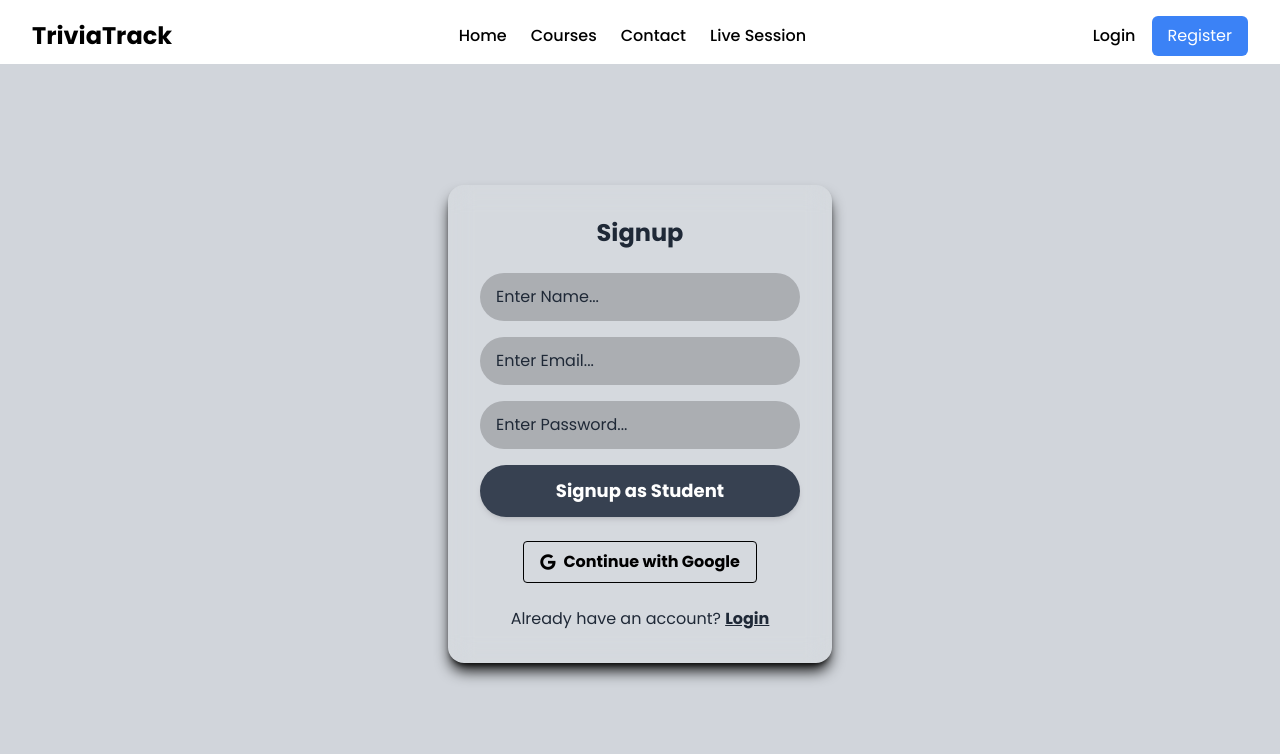
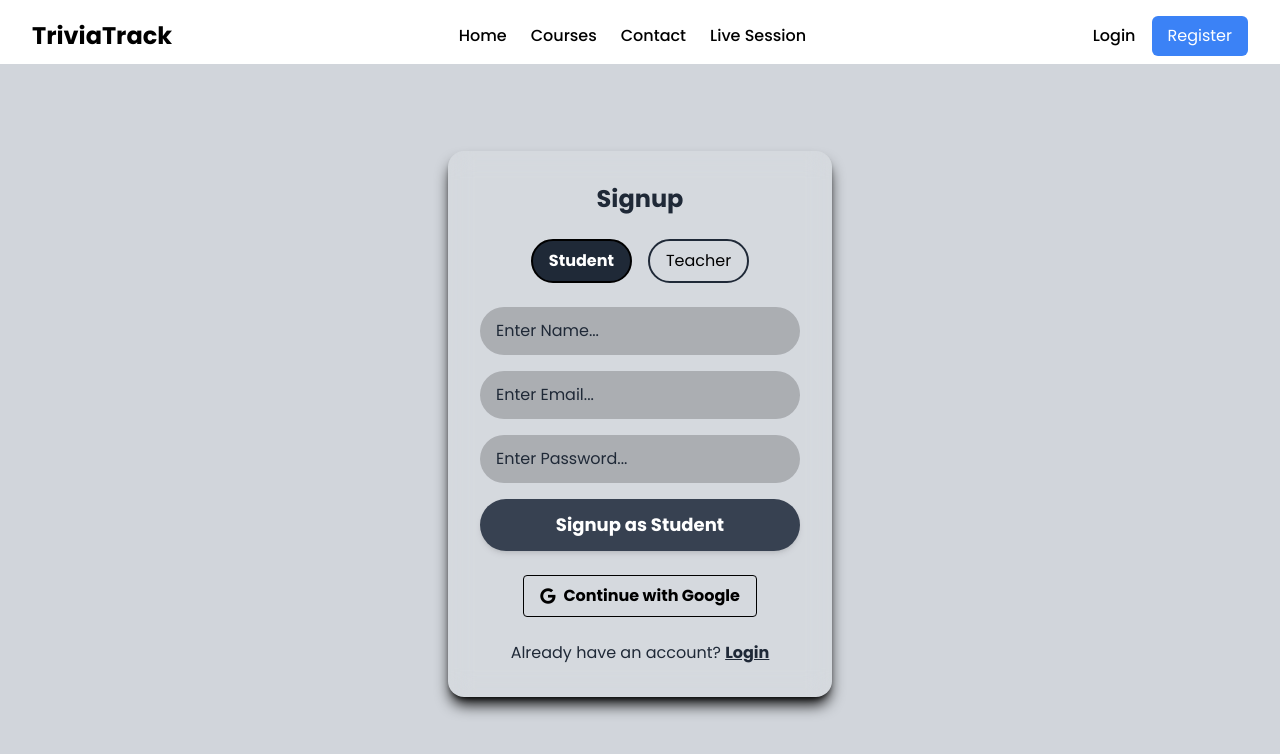
Before and after one commit to MubeenNaushad/TriviaTrack, a React (Vite) app in the folder ff/triviatrack/frontend/: page /students/signup in a window 1280 px wide. Shown: the top 754 px of the page. Built offline with nearby package versions, Linux system fonts and the light colour scheme; no server answers.

Commit message:
Signup and Dashboard fix

```diff
--- a/ff/triviatrack/frontend/src/Pages/Student/HeroSection.jsx
+++ b/ff/triviatrack/frontend/src/Pages/Student/HeroSection.jsx
@@ -15,7 +15,7 @@ const HeroSection = () => {
   setSearchQuery('');
   }
   return (
-    <div className="mt-16 relative bg-grdaient-to-r from-blue-500 to bg-indigo-600 dark:from-gray-800 dark:to-gray-900 py-16 px-4 text-center">
+    <div className="mt-16 relative bg-gray-800 py-16 px-4 text-center">
       <div className="max-w-3xl mx-auto">
         <h1 className="text-white text-4xl font-bold mb-4">
           Find the Best courses for You
--- a/ff/triviatrack/frontend/src/auth/Signup.jsx
+++ b/ff/triviatrack/frontend/src/auth/Signup.jsx
@@ -48,6 +48,24 @@ const Signup = () => {
     <div className="flex items-center justify-center min-h-screen bg-gray-300 px-4 mt-16">
       <div className="w-full max-w-sm p-8 mb-20 space-y-6 bg-white/10 backdrop-blur-md rounded-2xl shadow-lg shadow-black/100 text-gray-800 text-center animate-fade-in">
         <h2 className="text-2xl font-bold">Signup</h2>
+        <div className="flex justify-center space-x-4">
+          <button
+            onClick={() => setUserType("Student")}
+            className={`px-4 py-2 border-2 border-black rounded-full ${
+              userType === "Student" ? "bg-gray-800 text-white font-bold" : "text-black"
+            }`}
+          >
+            Student
+          </button>
+          <button
+            onClick={() => setUserType("Teacher")}
+            className={`px-4 py-2 border-2 border-gray-800 rounded-full ${
+              userType === "Teacher" ? "bg-gray-800 text-white font-bold" : "text-black"
+            }`}
+          >
+            Teacher
+          </button>
+        </div>
         <form onSubmit={handleSubmit} className="space-y-4">
           <input
             type="text"
--- a/ff/triviatrack/frontend/src/homecomponents/Student_Dashboard/StudentHeader.jsx
+++ b/ff/triviatrack/frontend/src/homecomponents/Student_Dashboard/StudentHeader.jsx
@@ -3,7 +3,7 @@ import { BsFillBellFill, BsFillEnvelopeFill, BsPersonCircle, BsSearch } from 're
 
 const StudentHeader = () => {
   return (
-    <header className="bg-white p-4 shadow-md sticky top-0 z-40">
+    <header className="mt-10 bg-white p-4 shadow-xl sticky top-0 z-40">
       <div className="flex justify-between items-center container mx-auto">
         <div className="flex items-center">
           <BsSearch className="text-xl mr-2" />
--- a/ff/triviatrack/frontend/src/homecomponents/Student_Dashboard/StudentSidebar.jsx
+++ b/ff/triviatrack/frontend/src/homecomponents/Student_Dashboard/StudentSidebar.jsx
@@ -13,7 +13,7 @@ import { CiPen } from "react-icons/ci";
 
 const StudentSidebar = () => {
   return (
-    <aside className="w-68 bg-gray-800 text-white h-screen p-5 sticky top-0">
+    <aside className="mt-10 w-68 bg-gray-800 text-white h-screen p-5 sticky top-0">
       <div className="font-bold text-lg mb-4">
         <BsBook className="inline-block mr-4" /> Student Dashboard
       </div>
--- a/package.json
+++ b/package.json
@@ -11,6 +11,7 @@
     "express-session": "^1.18.1",
     "passport": "^0.7.0",
     "passport-google-oauth20": "^2.0.0",
+    "react-calendar": "^5.1.0",
     "react-google-login": "^5.2.2"
   }
 }
```
Also changed, not shown: 1 other file (tests, documents, lock files or other folders).
